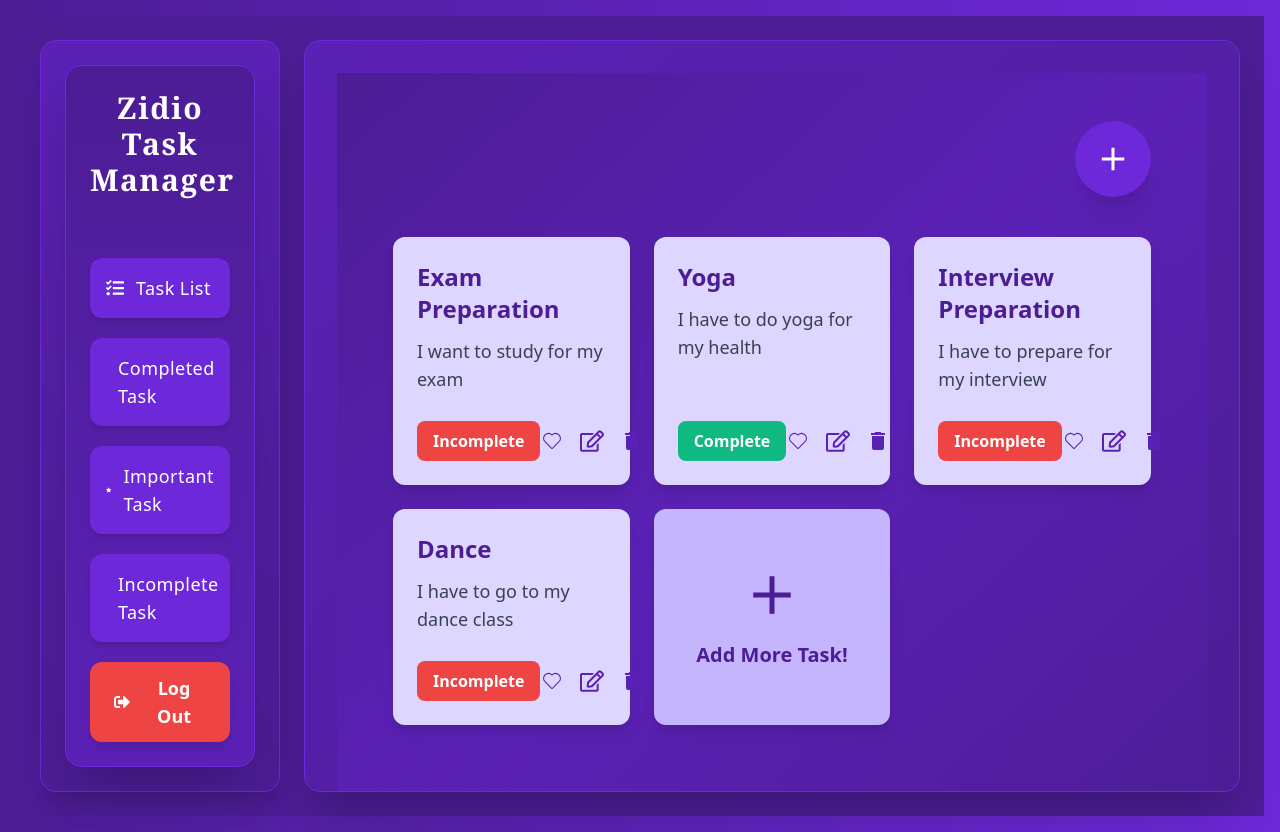
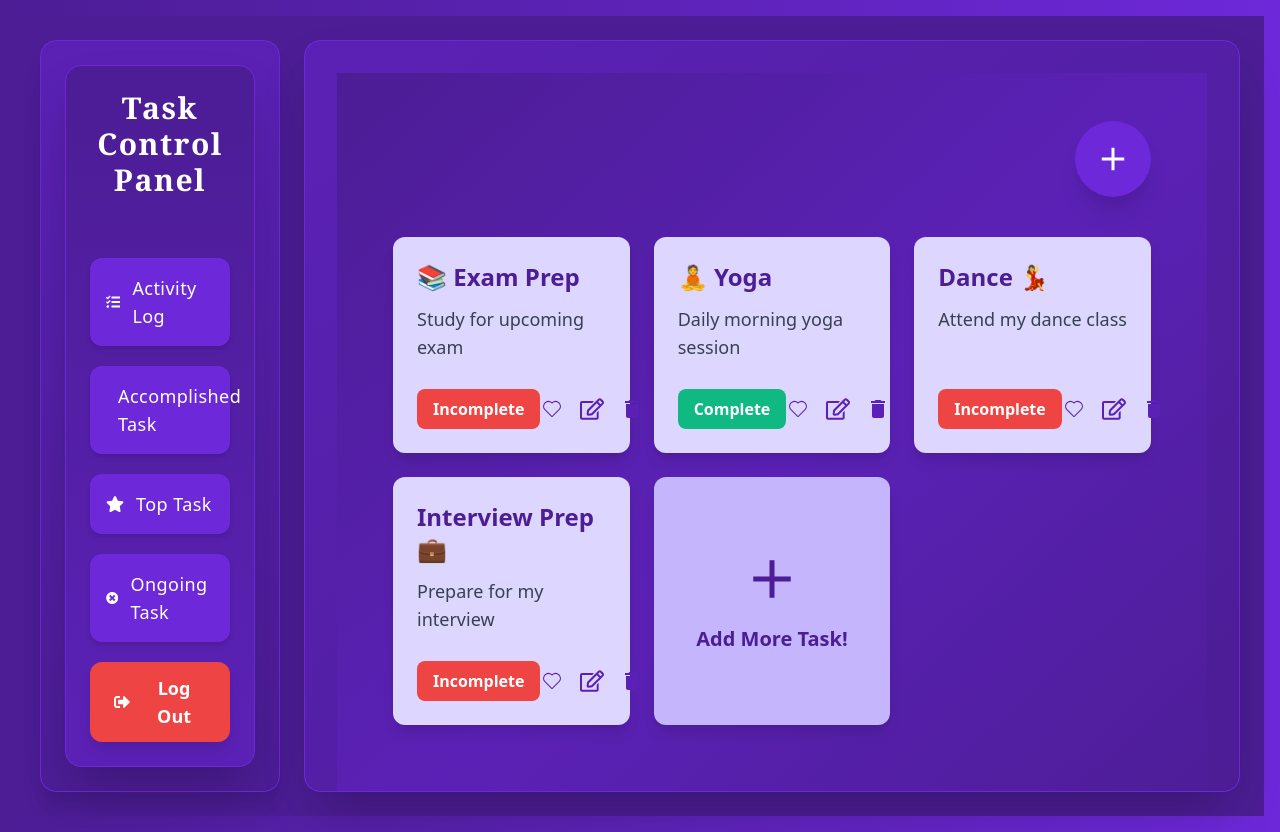
Before and after one commit to swatipandey108/Task-Management--ZIDIO, a React (Create React App) app in the folder frontend/: page / in a window 1280 px wide. Built offline with nearby package versions, Linux system fonts and the light colour scheme; sample sign-in values are in the browser's storage.

Commit message:
ui changes

```diff
--- a/frontend/src/components/Cards.jsx
+++ b/frontend/src/components/Cards.jsx
@@ -7,23 +7,23 @@ import { IoMdAdd } from "react-icons/io";
 const Cards = ({ home, setInputDiv }) => {
   const data = [
     {
-      title: 'Exam Preparation',
-      desc: "I want to study for my exam",
+      title: "📚 Exam Prep",
+      desc: "Study for upcoming exam",
       status: "Incomplete",
     },
     {
-      title: 'Yoga',
-      desc: "I have to do yoga for my health",
+      title: "🧘 Yoga",
+      desc: "Daily morning yoga session",
       status: "Complete",
     },
     {
-      title: 'Interview Preparation',
-      desc: "I have to prepare for my interview",
+      title: "Dance 💃",
+      desc: "Attend my dance class",
       status: "Incomplete",
     },
     {
-      title: 'Dance',
-      desc: "I have to go to my dance class",
+      title: "Interview Prep 💼",
+      desc: "Prepare for my interview",
       status: "Incomplete",
     }
   ];
--- a/frontend/src/components/InputData.jsx
+++ b/frontend/src/components/InputData.jsx
@@ -26,7 +26,7 @@ const InputData = ({ inputDiv, setInputDiv }) => {
 
           {/* Title */}
           <h2 className="text-2xl font-semibold text-center mb-4">
-            Add New Task
+          Assign New Task
           </h2>
 
           {/* Input Fields */}
@@ -49,7 +49,7 @@ const InputData = ({ inputDiv, setInputDiv }) => {
 
           {/* Button */}
           <button className="w-full mt-6 bg-gradient-to-r from-purple-600 to-indigo-600 hover:from-purple-500 hover:to-indigo-500 text-white text-lg font-semibold px-4 py-3 rounded-lg shadow-lg transition-all transform hover:scale-105">
-            Add Task
+          Schedule Task
           </button>
         </div>
       </div>
--- a/frontend/src/components/Sidebar.jsx
+++ b/frontend/src/components/Sidebar.jsx
@@ -8,7 +8,7 @@ const Sidebar = () => {
 
       {/* Sidebar Title */}
       <h1 className="text-3xl font-extrabold text-center mb-10 tracking-wider font-serif">
-        Zidio Task Manager
+      Task Control Panel
       </h1>
 
       {/* Centered Task List */}
@@ -17,28 +17,28 @@ const Sidebar = () => {
           to="/"
           className="flex items-center gap-3 bg-purple-700 hover:bg-purple-600 transition-all duration-300 p-4 rounded-xl text-white text-lg font-medium tracking-wide shadow-md"
         >
-          <FaTasks /> Task List
+          <FaTasks /> Activity Log
         </Link>
 
         <Link
           to="/completedTask"
           className="flex items-center gap-3 bg-purple-700 hover:bg-purple-600 transition-all duration-300 p-4 rounded-xl text-white text-lg font-medium tracking-wide shadow-md"
         >
-          <FaCheckCircle /> Completed Task
+          <FaCheckCircle /> Accomplished Task
         </Link>
 
         <Link
           to="/importantTask"
           className="flex items-center gap-3 bg-purple-700 hover:bg-purple-600 transition-all duration-300 p-4 rounded-xl text-white text-lg font-medium tracking-wide shadow-md"
         >
-          <FaStar /> Important Task
+          <FaStar /> Top Task
         </Link>
 
         <Link
           to="/incompletedTask"
           className="flex items-center gap-3 bg-purple-700 hover:bg-purple-600 transition-all duration-300 p-4 rounded-xl text-white text-lg font-medium tracking-wide shadow-md"
         >
-          <FaTimesCircle /> Incomplete Task
+          <FaTimesCircle /> Ongoing Task
         </Link>
       </div>
 
```
